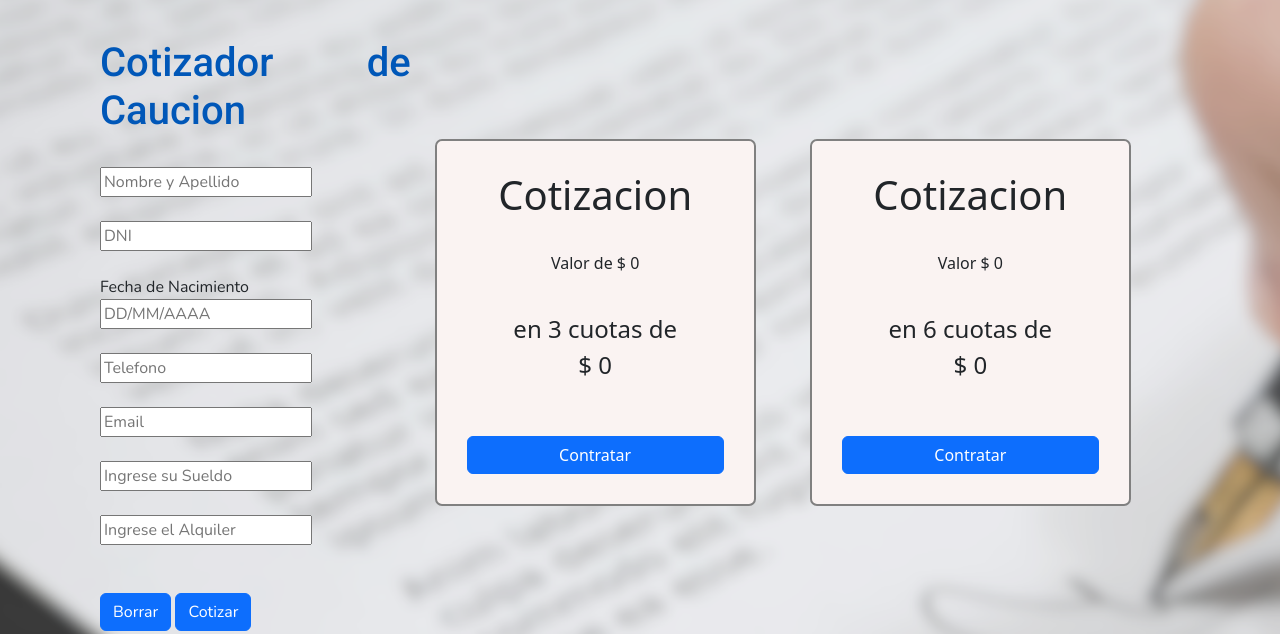
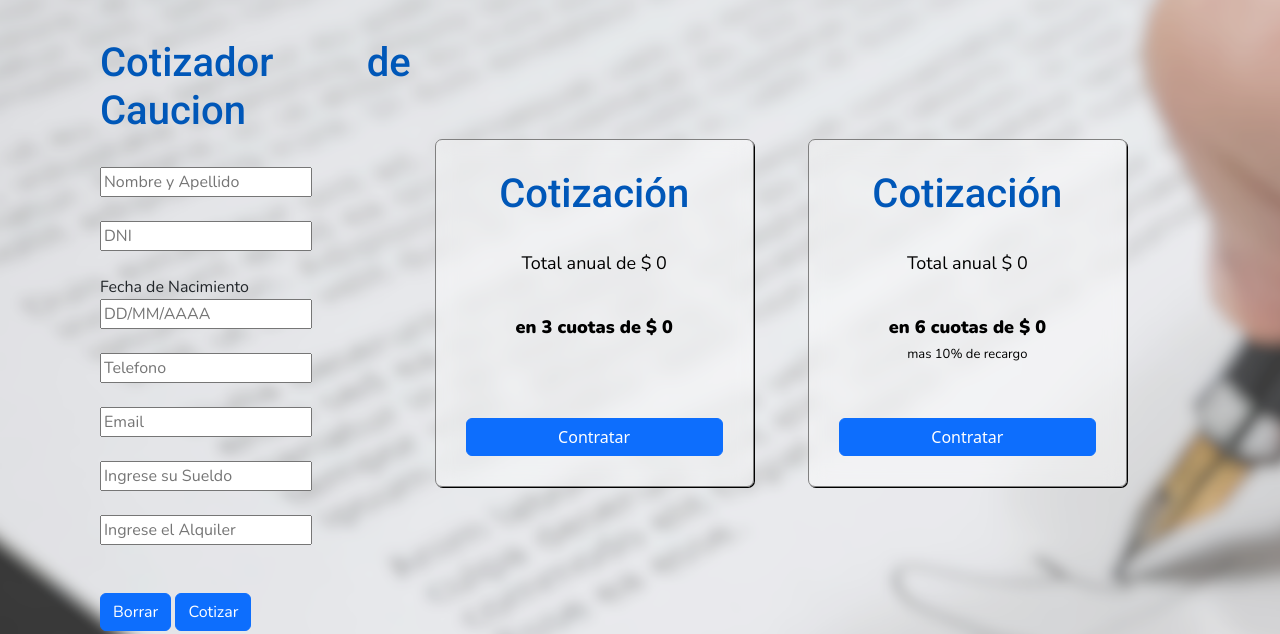
Before and after one commit to gamiralles/Gmirallespas, a website: page pages/Seguros/caucion.html in a window 1280 px wide. Both pictures are taken after typing "Sample", "Sample", "Sample", "5", "name@example.com", "5" into the empty fields and a click on the input "Cotizar". Shown: the part 118-752 px from the top of the page. Drawn offline with nearby package versions, Linux system fonts and the light colour scheme.

Commit message:
3er Preentrega

```diff
--- a/JavaScript/caucion.js
+++ b/JavaScript/caucion.js
@@ -1,5 +1,7 @@
 let valorSeguro;
 let coti;
+
+//* Base de datos de clientes y cotizaciones
 
 class datosClientes {
   constructor(nombre, dni, fecha, telefono, email) {
@@ -43,6 +45,8 @@ clientes.push(martinMoscoloni);
 
 const valorCotizacion = [];
 
+//* Funcion para cotizar, segun datos del cliente
+
 function inicio() {
   let nombre = document.getElementById("nombre").value;
   let dni = document.getElementById("dni").value;
@@ -74,46 +78,50 @@ function inicio() {
   console.log(coti);
 }
 
+//* Funcion para mostrar las cotizaciones en pantalla
+
 function cotizaciones() {
   let opciones = document.getElementById("cotizaciones");
   opciones.innerHTML = `
   <div class="cotizaciones">
-  <h1>Cotizacion</h1>
+  <h1 class="titulo">Cotización</h1>
   <br>
-  <p>Valor de $ ${coti}</p>
+  <p>Total anual de $ ${coti}</p>
   <br>
-  <h4>en 3 cuotas de</h4>
-  <h4>$ ${(coti / 3).toFixed(0)}</h4>
+  <h4>en 3 cuotas de $ ${(coti / 3).toFixed(0)}</h4>
+  <br>
   <br>
   <br>
   <input class="btn btn-primary" value="Contratar">
   </div>
 
   <div class="cotizaciones">
-  <h1>Cotizacion</h1>
+  <h1 class="titulo">Cotización</h1>
   <br>
-  <p>Valor $ ${coti}</p>
+  <p>Total anual $ ${coti}</p>
   <br>
-  <h4>en 6 cuotas de </h4>
-  <h4>$ ${(coti / 6).toFixed(0)}</h4>
+  <h4>en 6 cuotas de $ ${(coti / 6).toFixed(0)}</h4>
+  <h6>mas 10% de recargo</h6>
   <br>
   <br>
   <input class="btn btn-primary" value="Contratar">
   </div>
 
   <div class="cotizaciones">
-  <h1>Cotizacion</h1>
+  <h1 class="titulo">Cotización</h1>
   <br>
-  <p>Valor de $ ${coti}</p>
+  <p>Total anual de $ ${coti}</p>
   <br>
-  <h4>en 12 cuotas de </h4>
-  <h4>$ ${(coti / 12 + 10).toFixed(0)}</h4>
+  <h4>en 12 cuotas de $ ${(coti / 12).toFixed(0)}</h4>
+  <h6>mas 10% de recargo</h6>
   <br>
   <br>
   <input class="btn btn-primary" value="Contratar">
   </div>
   `;
 }
+
+//* Evento asignado al boton cotizar
 
 let formulario = document.getElementById("formulario");
 
--- a/scss/generales/_cards.scss
+++ b/scss/generales/_cards.scss
@@ -52,7 +52,7 @@
   display: inline-block;
 
   padding: 30px;
-    border: 2px solid grey;
+  border: 1px solid grey;
   border-radius: 7px;
   margin-top: 100px;
   margin-bottom: 50px;
@@ -60,5 +60,30 @@
 
   text-align: center;
 
-    background-color: #FAF3F2;
+  background-color: rgba(255, 255, 255, 0.4);
+  backdrop-filter: blur(10px);
+  box-shadow: 1px 1px black;
+
+  .titulo {
+    font-family: "Roboto";
+    color: $color-primary;
   }
+  p {
+    font-family: "Nunito";
+    font-size: large;
+    font-weight: 500;
+    color: $color-base;
+  }
+  h4 {
+    font-family: "Nunito";
+    font-size: large;
+    font-weight: 900;
+    color: $color-base;
+  }
+  h6 {
+    font-family: "Nunito";
+    font-size: small;
+    font-weight: 300;
+    color: $color-base;
+  }
+}
```
Also changed, not shown: styles/styles.css, 1 other file. Lines whose indentation alone changed are shown as unchanged.
